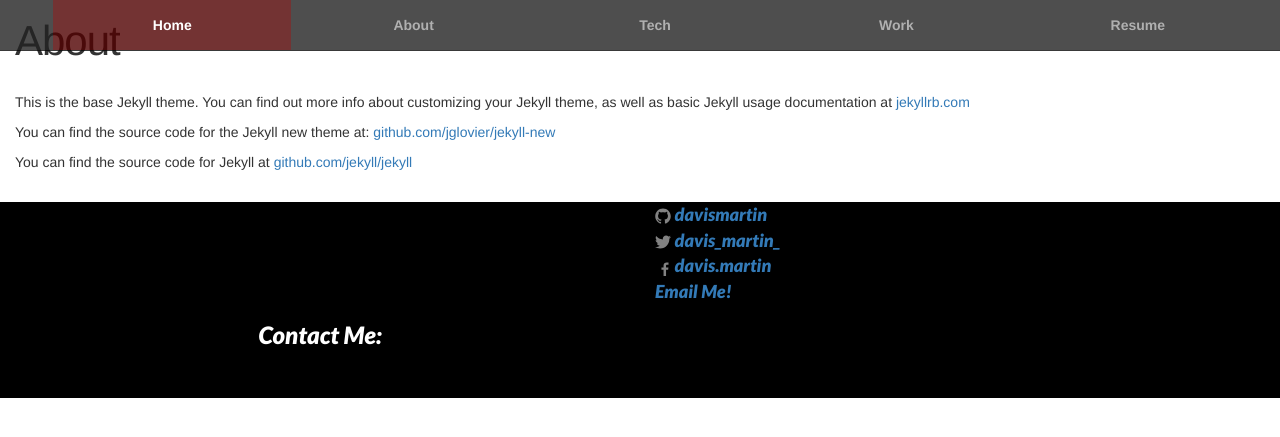
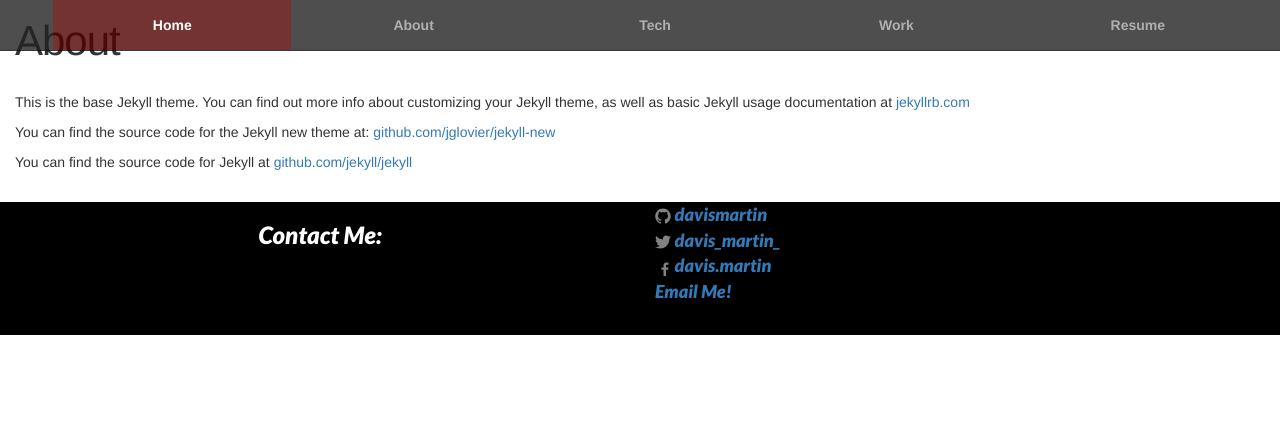
Before and after one commit to davismartin/davismartin.github.io, a Jekyll site: the page built from about.md, in a window 1280 px wide. Shown: the top 437 px of the page. Built offline with Jekyll 4.4.1, drawn with Linux system fonts in a browser that asks for light colours; nearby versions of some CDN libraries; library files that are not in the unit come from our copies.

Commit message:
fix(contact)deletes padding top for contact me

```diff
--- a/css/main.scss
+++ b/css/main.scss
@@ -166,7 +166,6 @@
 
 .footer-title {
   text-align: center;
-  padding-top: 100px;
   padding-bottom: 20px;
   color: white;
   font-size: 24px;
@@ -229,19 +228,6 @@
   font-size: 15px;
 }
 
-.footer {
-  font-family: 'Lato', sans-serif;
-  font-style: italic;
-  font-weight: bold;
-  padding-bottom: 20px;
-  font-size: 18px;
-  background-color: black;
-}
-
-.footer-title {
-  font-family: 'Lato', sans-serif;
-}
-
 .resume-container {
   overflow: scroll;
 }
```
